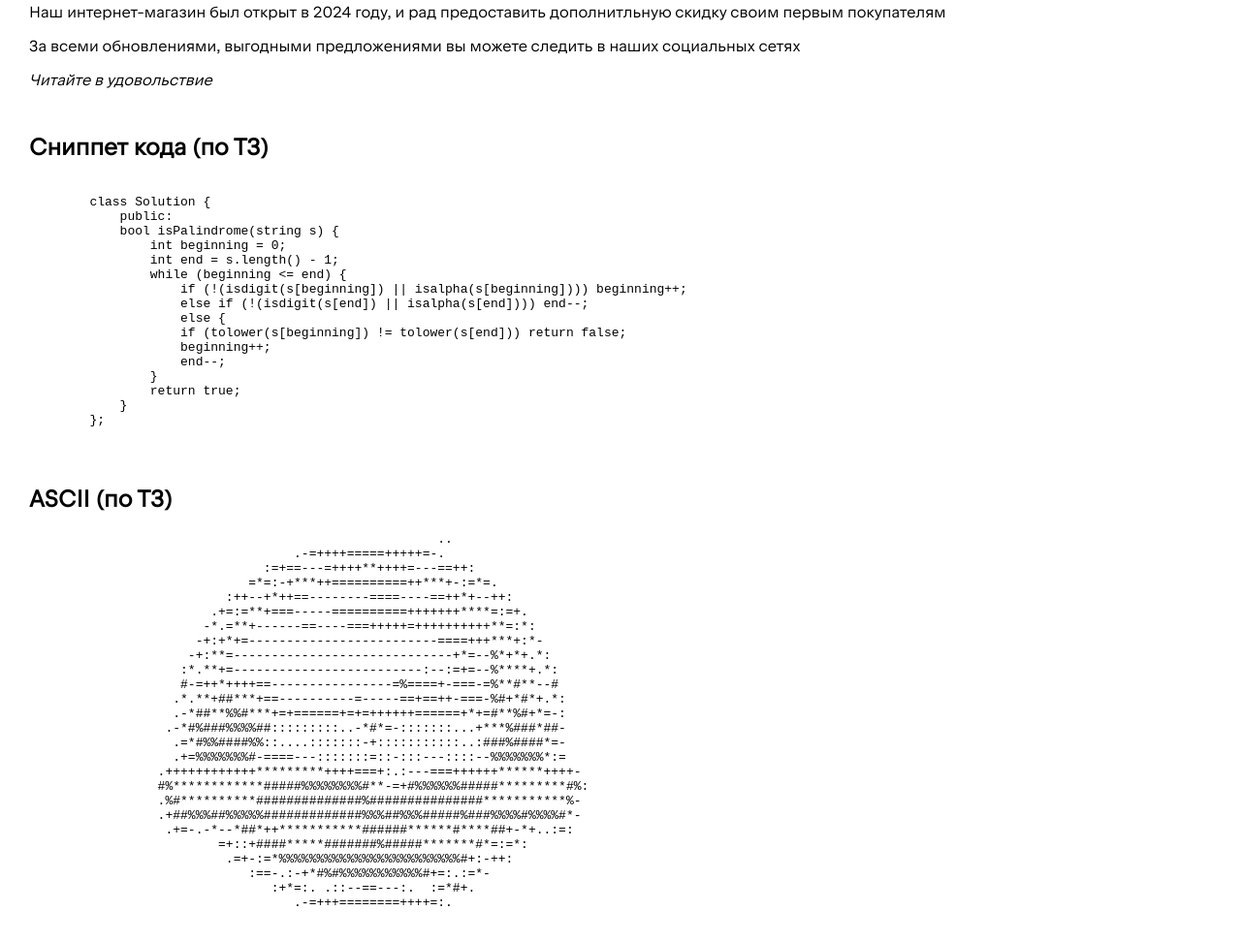
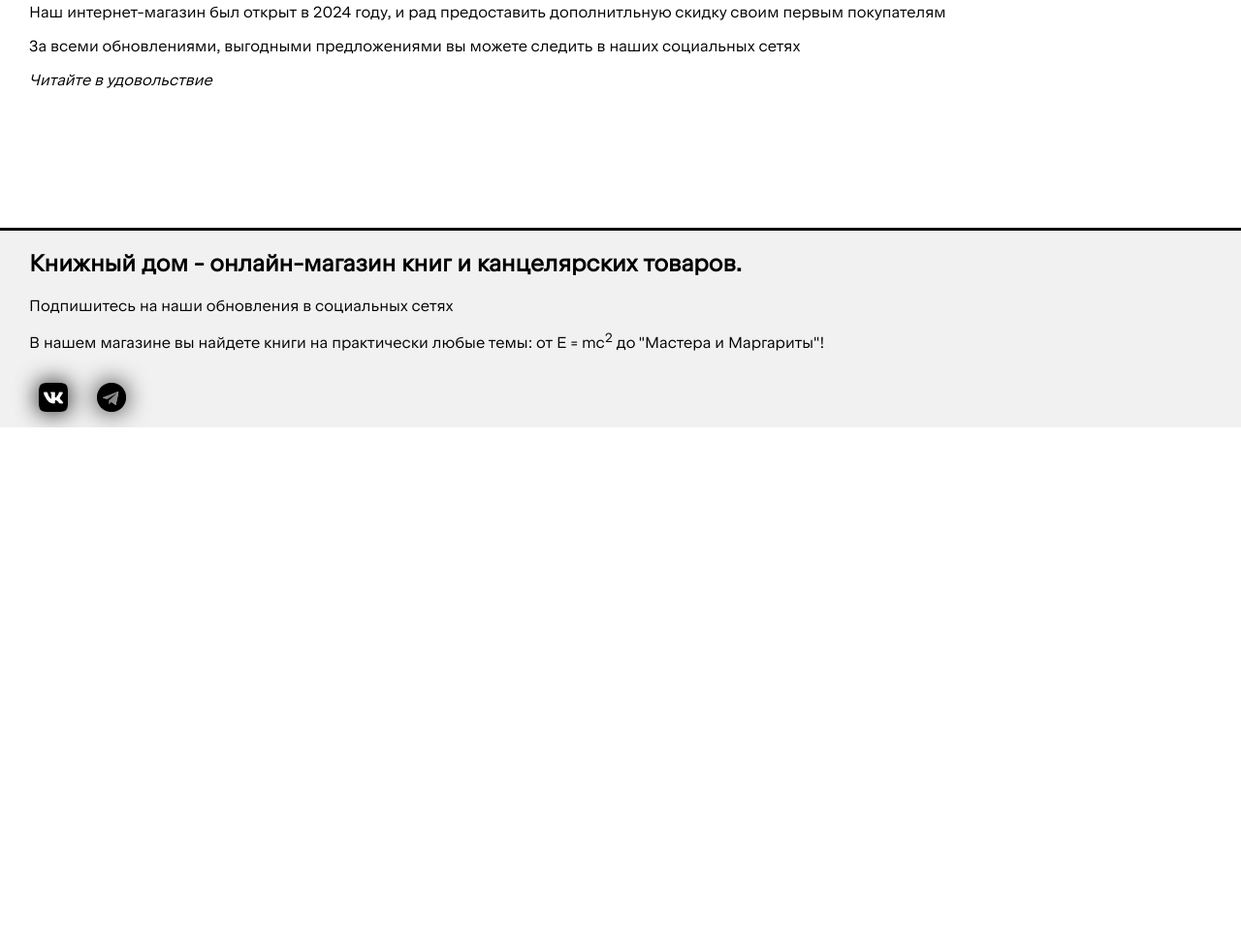
Before and after one commit to elizavetakotelnikova/Web-frontend-5sem, a website built with Vite: page page/about.html in a window 1280 px wide. Shown: the part 359-1331 px from the top of the page at 97% size. After the commit the page ends 800 px from the top, so only its background shows below. Built offline with nearby package versions, Linux system fonts and the light colour scheme.

Commit message:
feat: code snippet and ASCII deleted

```diff
--- a/page/about.html
+++ b/page/about.html
@@ -79,67 +79,6 @@
       </code>
     </div>
   </section>
-  <section class="code-snippet">
-    <div class="code-text-wrapper">
-      <h2>Сниппет кода (по ТЗ)</h2>
-      <pre>
-        <code>
-        class Solution {
-            public:
-            bool isPalindrome(string s) {
-                int beginning = 0;
-                int end = s.length() - 1;
-                while (beginning <= end) {
-                    if (!(isdigit(s[beginning]) || isalpha(s[beginning]))) beginning++;
-                    else if (!(isdigit(s[end]) || isalpha(s[end]))) end--;
-                    else {
-                    if (tolower(s[beginning]) != tolower(s[end])) return false;
-                    beginning++;
-                    end--;
-                }
-                return true;
-            }
-        };
-      </code>
-      </pre>
-    </div>
-  </section>
-  <section class="ASCII-info">
-    <div class="ASCII-wrapper">
-      <article>
-        <h2>ASCII (по ТЗ)</h2>
-        <pre>
-                                                      ..
-                                   .-=++++=====+++++=-.
-                               :=+==---=++++**++++=---==++:
-                             =*=:-+***++==========++***+-:=*=.
-                          :++--+*++==--------====----==++*+--++:
-                        .+=:=**+===-----==========+++++++****=:=+.
-                       -*.=**+------==----===+++++=++++++++++**=:*:
-                      -+:+*+=-------------------------====+++***+:*-
-                     -+:**=-----------------------------+*=--%*+*+.*:
-                    :*.**+=-------------------------:--:=+=--%****+.*:
-                    #-=++*++++==----------------=%====+-===-=%**#**--#
-                   .*.**+##***+==----------=-----==+==++-===-%#+*#*+.*:
-                   .-*##**%%#***+=+======+=+=++++++======+*+=#**%#+*=-:
-                  .-*#%###%%%%##:::::::::..-*#*=-:::::::...+***%###*##-
-                   .=*#%%####%%::....:::::::-+:::::::::::..:###%####*=-
-                   .+=%%%%%%%#-====---:::::::=::-:::---::::--%%%%%%%*:=
-                 .++++++++++++*********++++===+:.:---===++++++******++++-
-                 #%************#####%%%%%%%%#**-=+#%%%%%%#####*********#%:
-                 .%#**********##############%###############***********%-
-                 .+##%%%##%%%%%#############%%%##%%%#####%###%%%%#%%%%#*-
-                  .+=-.-*--*##*++***********######******#****##+-*+..:=:
-                         =+::+####*****#######%#####*******#*=:=*:
-                          .=+-:=*%%%%%%%%%%%%%%%%%%%%%%%%#+:-++:
-                             :==-.:-+*#%#%%%%%%%%%%%#+=:.:=*-
-                                :+*=:. .::--==---:.  :=*#+.
-                                   .-=+++========++++=:.
-
-        </pre>
-      </article>
-    </div>
-  </section>
 </main>
 <footer class="technologies">
     <div class="footer-text">
--- a/public/pageAboutStyle.css
+++ b/public/pageAboutStyle.css
@@ -409,32 +409,6 @@ button:hover {
     text-align: left;
 }
 
-.code-snippet {
-    display: block;
-    position: relative;
-    margin-top: 30px;
-    margin-left: 30px;
-}
-
-.code-text-wrapper {
-    display: block;
-    color: #000000;
-    text-align: left;
-}
-
-.ASCII-info {
-    display: block;
-    position: relative;
-    margin-top: 30px;
-    margin-left: 30px;
-}
-
-.ASCII-wrapper {
-    display: block;
-    color: #000000;
-    text-align: left;
-}
-
 .technologies {
     border-top: #000000 3px solid;
     margin-bottom: 0;
```
